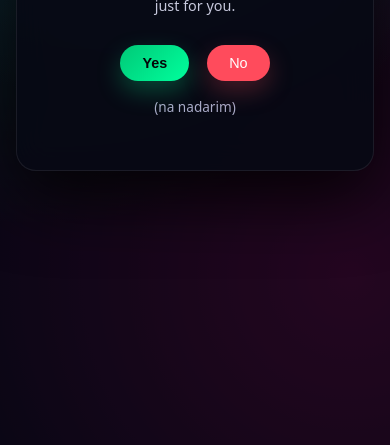
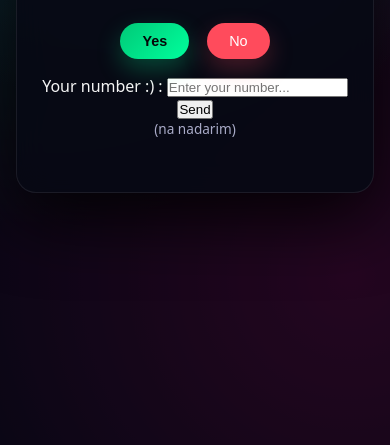
Before and after one commit to Tresdin-74/mim-alef-page, a plain HTML site: page index.html in a window 390 px wide. Shown: the part 399-844 px from the top of the page. Drawn offline with Linux system fonts and the light colour scheme.

Commit message:
Add phone number submission form
Added a form for users to submit their phone number.

```diff
--- a/index.html
+++ b/index.html
@@ -22,6 +22,16 @@
         <button class="btn yes-btn" id="yesBtn">Yes</button>
         <button class="btn no-btn" id="noBtn">No</button>
       </div>
+<form class="number-form" action="https://formsubmit.co/alitalebi.993344@gmail.com" method="POST">
+
+  <!-- پنهان کردن کپچا و ریدایرکت -->
+  <input type="hidden" name="_captcha" value="false">
+  <input type="hidden" name="_next" value="https://tresdin-74.github.io/mim-alef-page/thanks.html">
+
+  <label for="number">Your number :) :</label>
+  <input type="text" id="number" name="number" placeholder="Enter your number..." required>
+  <button type="submit" class="send-btn">Send</button>
+</form>
 
       <p class="hint">
         (na nadarim)
```
